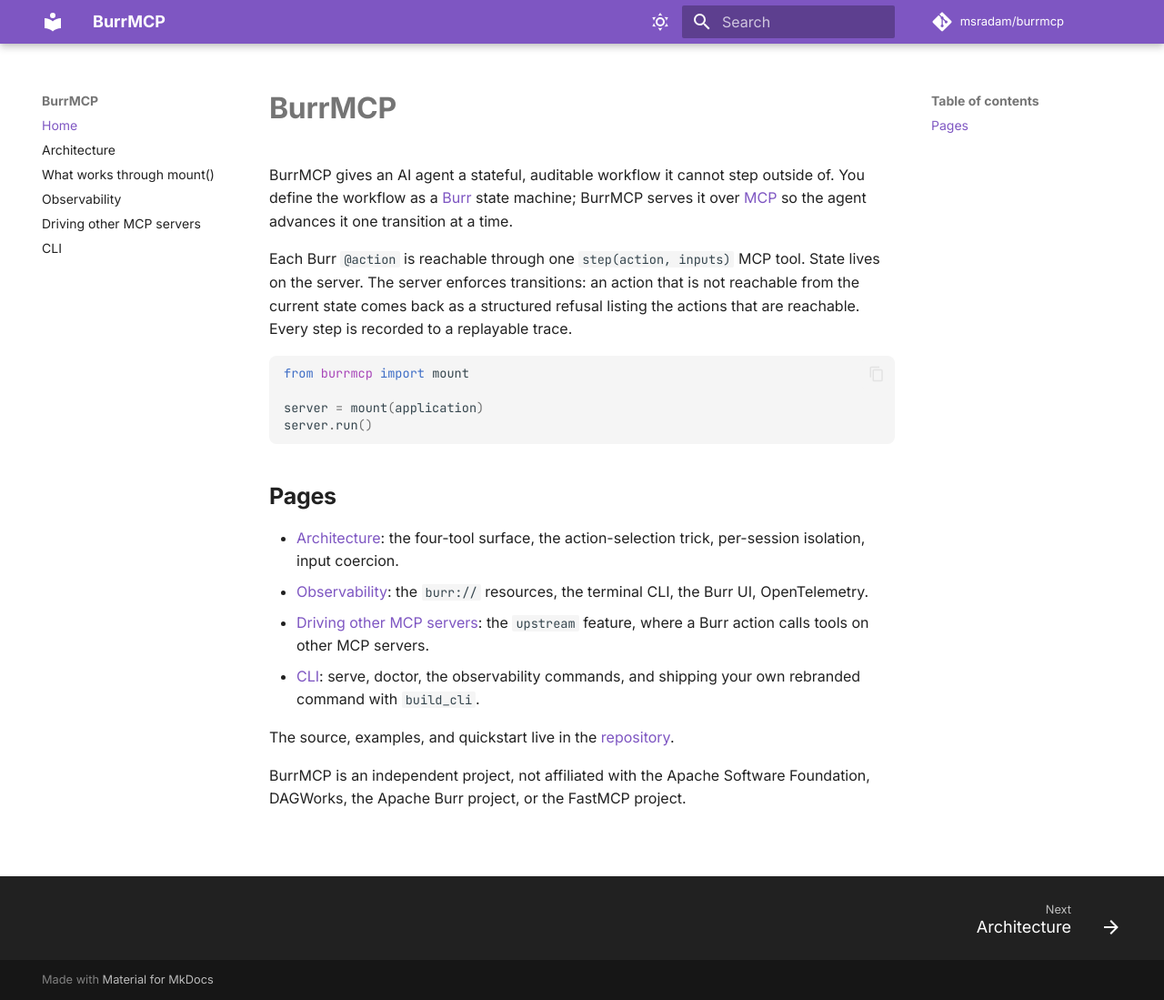
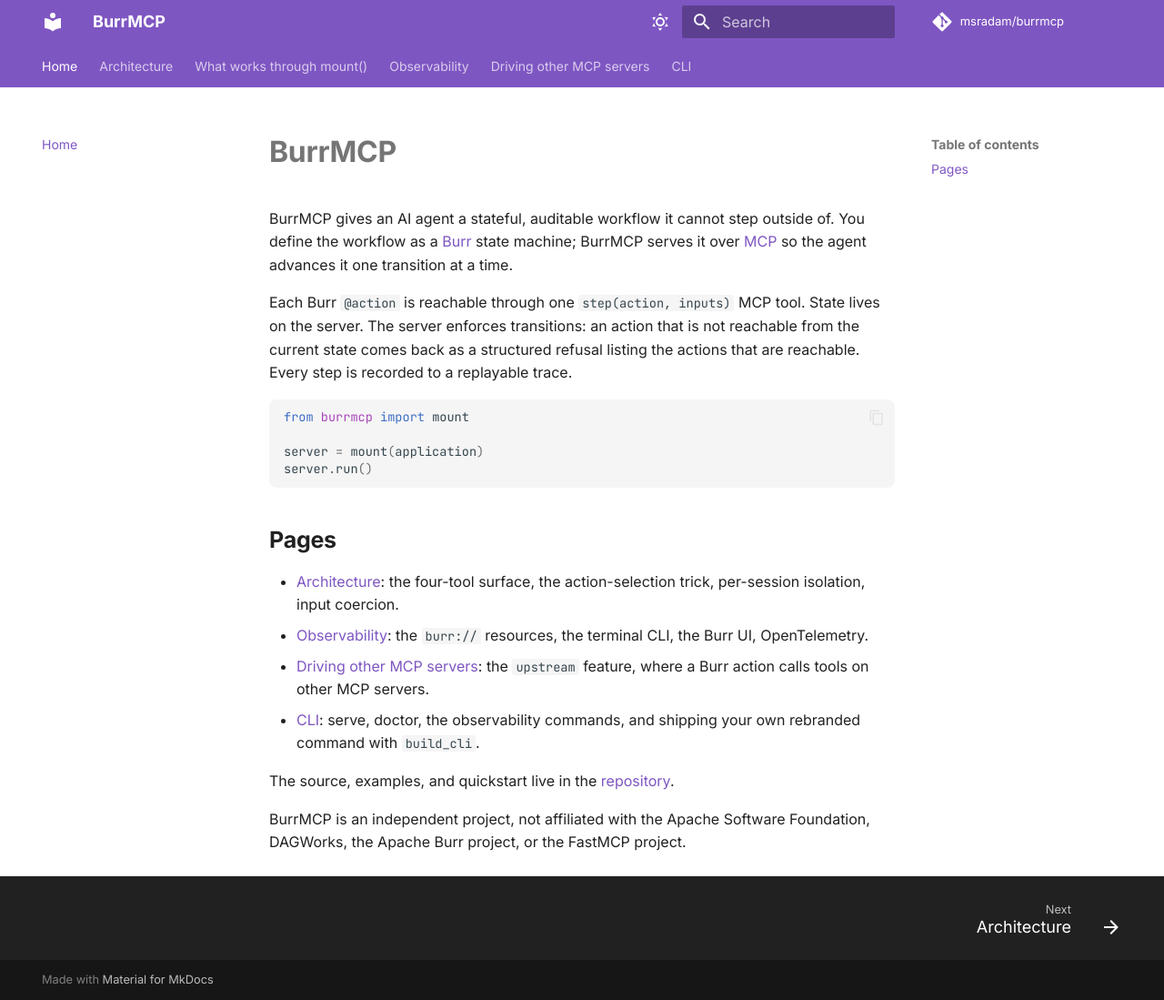
Before and after one commit to msradam/burrmcp, an MkDocs documentation site: the page built from docs/index.md, in a window 1280 px wide and 1099 px high. Shown: the whole window at 91% size. Built offline with MkDocs 1.6.1 and Material for MkDocs 9.7.7, drawn with Linux system fonts in a browser that asks for light colours; comment, search, counter and statistics services are not loaded.

Commit message:
docs: enable modern Material features (tabs, instant prefetch/progress, path)

```diff
--- a/mkdocs.yml
+++ b/mkdocs.yml
@@ -27,9 +27,13 @@
     code: JetBrains Mono
   features:
     - navigation.instant
+    - navigation.instant.prefetch
+    - navigation.instant.progress
     - navigation.tracking
+    - navigation.tabs
     - navigation.sections
     - navigation.top
+    - navigation.path
     - navigation.footer
     - content.code.copy
     - content.code.annotate
```
